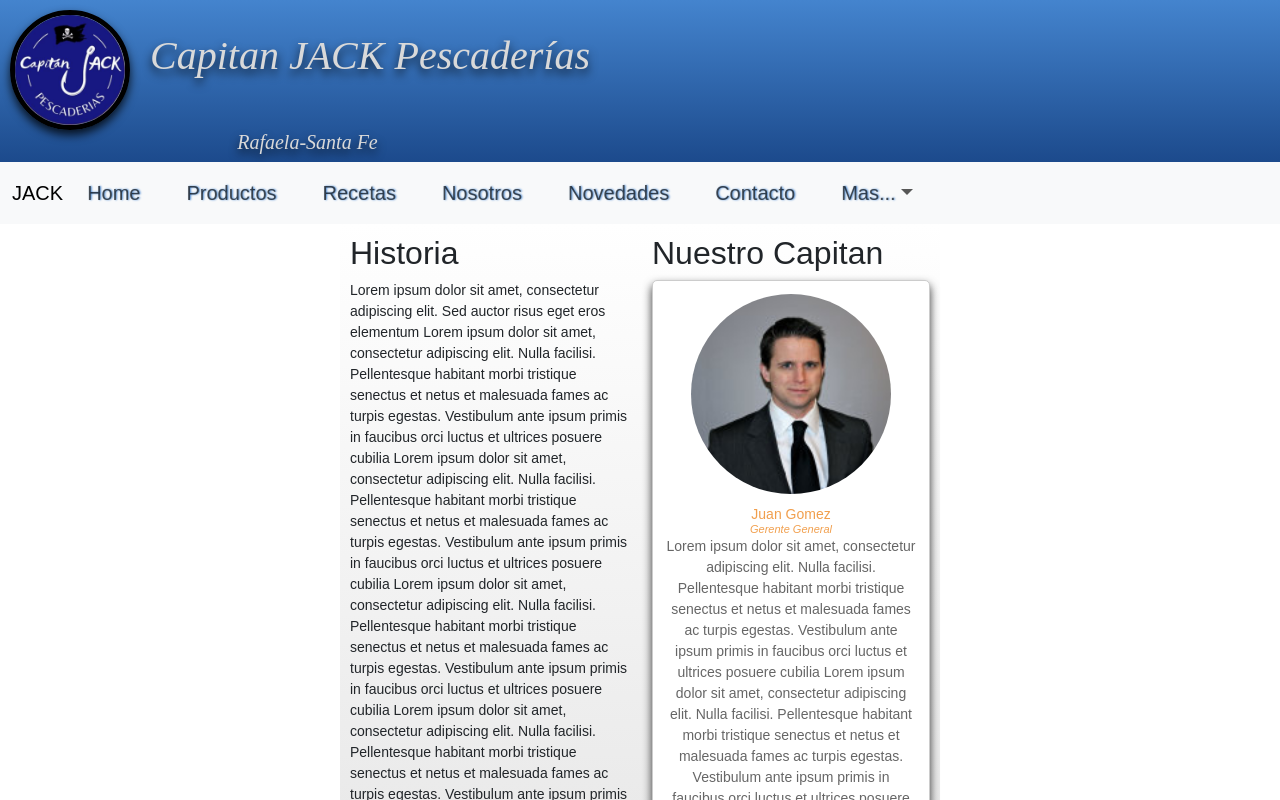
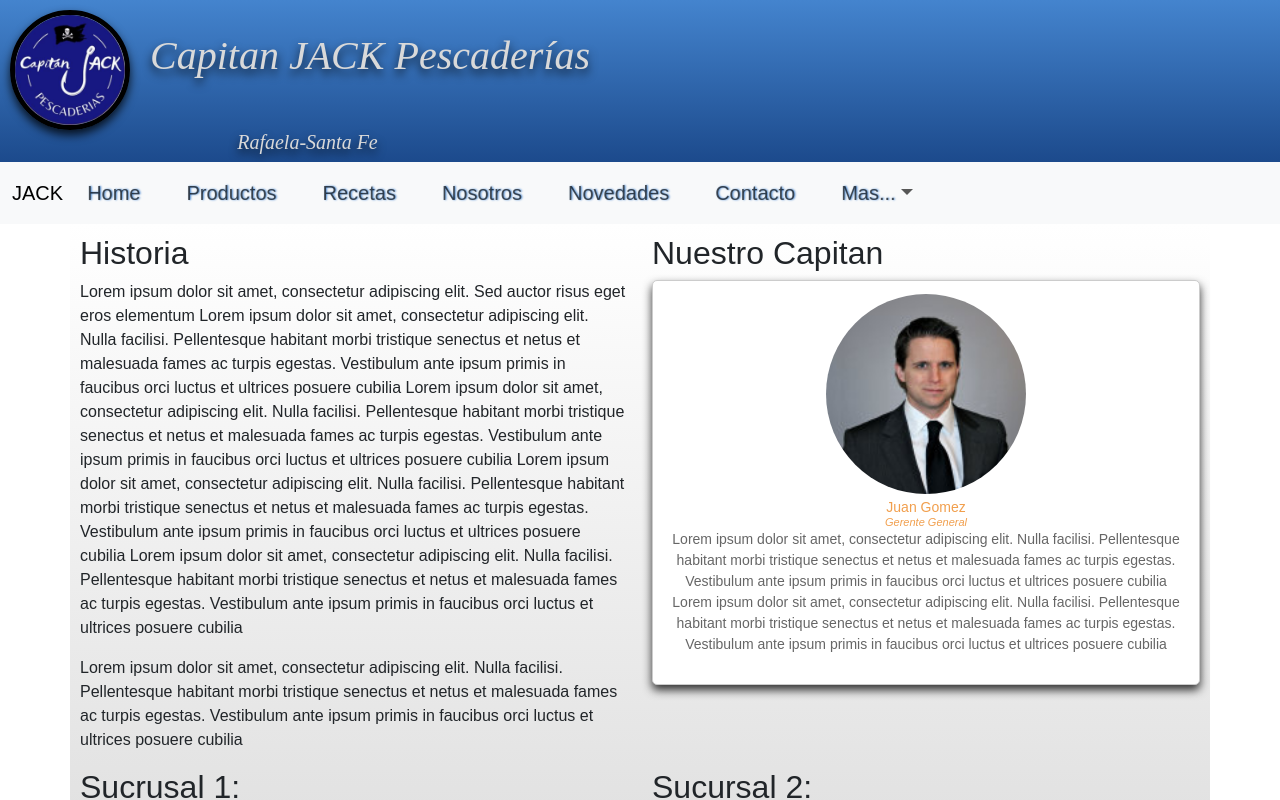
Before and after one commit to wal561606/react-pescaderiaCJ, a React (Create React App) app in the folder react-pescaderiaCJ/: page /nosotros in a window 1280 px wide. Shown: the top 800 px of the page. Built offline with nearby package versions, Linux system fonts and the light colour scheme; a web font is replaced by a local one.

Commit message:
Update NosotrosPages.css

```diff
--- a/react-pescaderiaCJ/src/styles/components/pages/NosotrosPages.css
+++ b/react-pescaderiaCJ/src/styles/components/pages/NosotrosPages.css
@@ -2,17 +2,15 @@
     background: linear-gradient(to top, #ccc, #fff);
     padding: 10px;
     width: 100%;
-  max-width: 600px;
-  margin: 0 auto;
 }
 
 .historia p {
-  font-size: 14px;
+    font-size: 16px;
 }
 
 .personas {
     display: flex;
-  flex-direction: column;
+    flex-wrap: wrap; /* Añade flex-wrap: wrap para que los elementos se acomoden en varias filas */
 }
 
 .persona {
@@ -23,6 +21,8 @@
     text-align: center;
     padding: 13px;
     box-sizing: border-box;
+    width: 100%; /* Cambia el ancho a 100% para que ocupe toda la columna en dispositivos móviles */
+    margin-bottom: 20px; /* Añade un margen inferior para separar las personas */
 }
 
 .image-container {
@@ -30,7 +30,7 @@
     height: 200px;
     overflow: hidden;
     border-radius: 50%;
-  display: inline-block;
+    margin: 0 auto; /* Centra la imagen dentro del contenedor */
 }
 
 .image-container img {
@@ -65,3 +65,8 @@
 .image-shadow {
     box-shadow: 5px 5px 10px rgba(0, 0, 0, 0.8);
 }
+
+
+.image-shadow {
+  box-shadow: 5px 5px 10px rgba(0, 0, 0, 0.8);
+}
```
Lines whose indentation alone changed are shown as unchanged.
